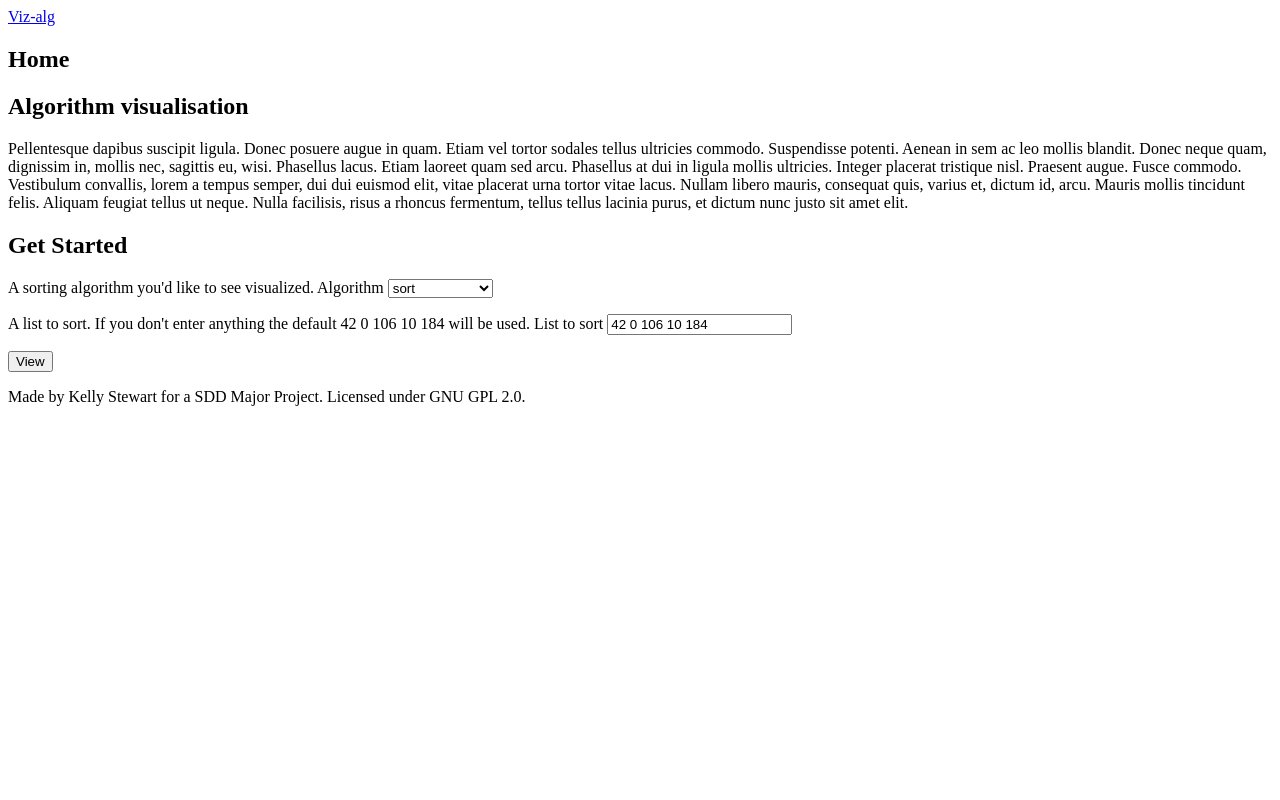
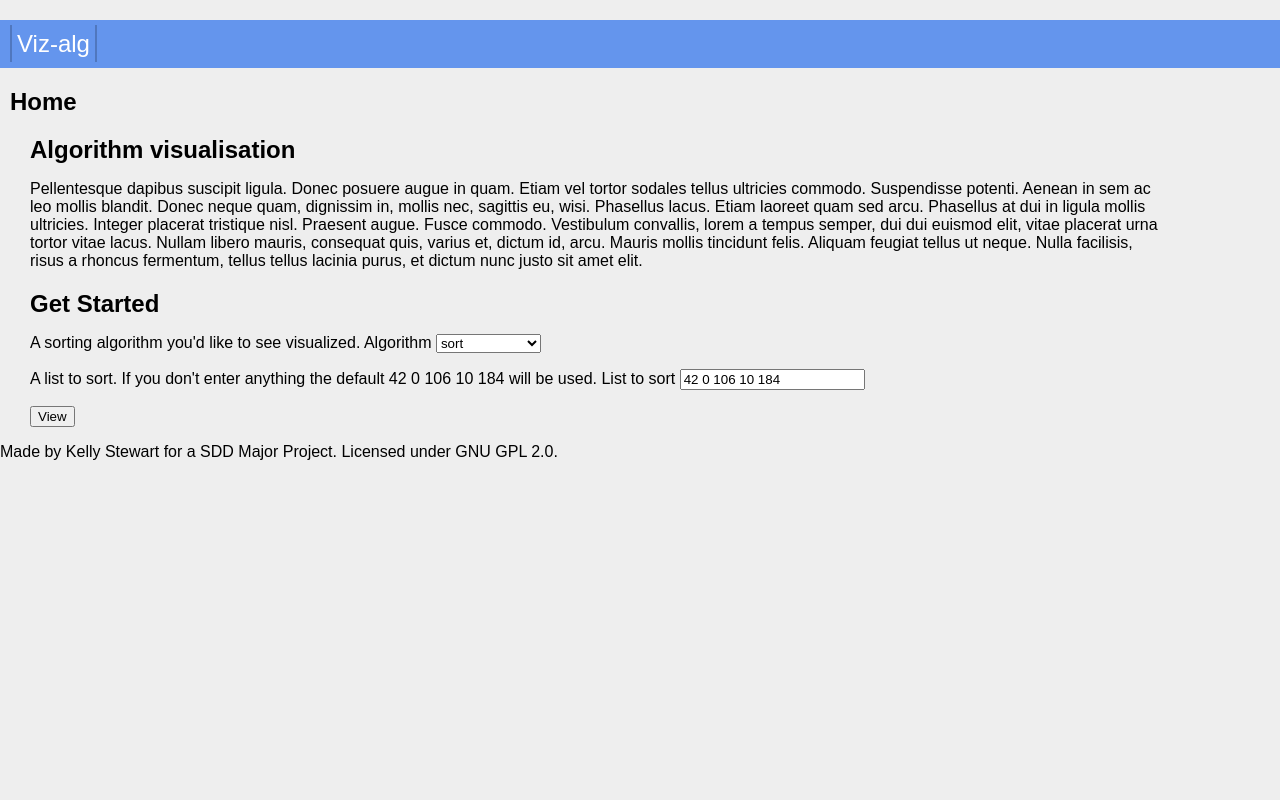
Before and after one commit to goldie103/viz-alg, a Flask app: page / in a window 1280 px wide. Run offline with Flask 2, Linux system fonts and the light colour scheme; parts of the project's set-up code (start-up, migrations or seed data) failed here and were passed over; some libraries are stand-ins or nearby versions.

Commit message:
Add rudimentary styles

```diff
--- a/app/static/main.css
+++ b/app/static/main.css
@@ -1,5 +1,55 @@
-ul {
+/* Body elements */
+html, body {
+  margin: 0;
   padding: 0;
+  width: 100%;
+  font: 16px "Comic Neue", sans-serif;
+  background-color: #eee;
+}
+
+#content {
+  margin: 10px;
+}
+
+/* Header */
+h1, h2, h3, h4, h5, h6 {
+  font-family: "Overlock", sans-serif;
+}
+
+h2 {
+  margin: 20px 20px 0;
+}
+
+header {
+  background-color: cornflowerblue;
+  color: white;
+  padding: 10px;
+  margin: 20px 0 0;
+}
+
+header > nav > a {
+  font-size: 24px;
+  /* background-color: rgba(0, 0, 0, 0.2); */
+  /* border-radius: 5px; */
+  padding: 5px;
+  border-left: 2px solid rgba(0, 0, 0, 0.2);
+  border-right: 2px solid rgba(0, 0, 0, 0.2);
+  text-decoration: none;
+  color: white;
+}
+
+header > nav > a:hover { border-color: rgba(0, 0, 0, 0.3); }
+
+/* Specific body */
+a { color: seagreen; }
+
+p {
+  margin-left: 20px;
+  width: 90%;
+}
+
+nav#step {
+  margin-left: 20px;
 }
 
 .shown { display: block; }
```
